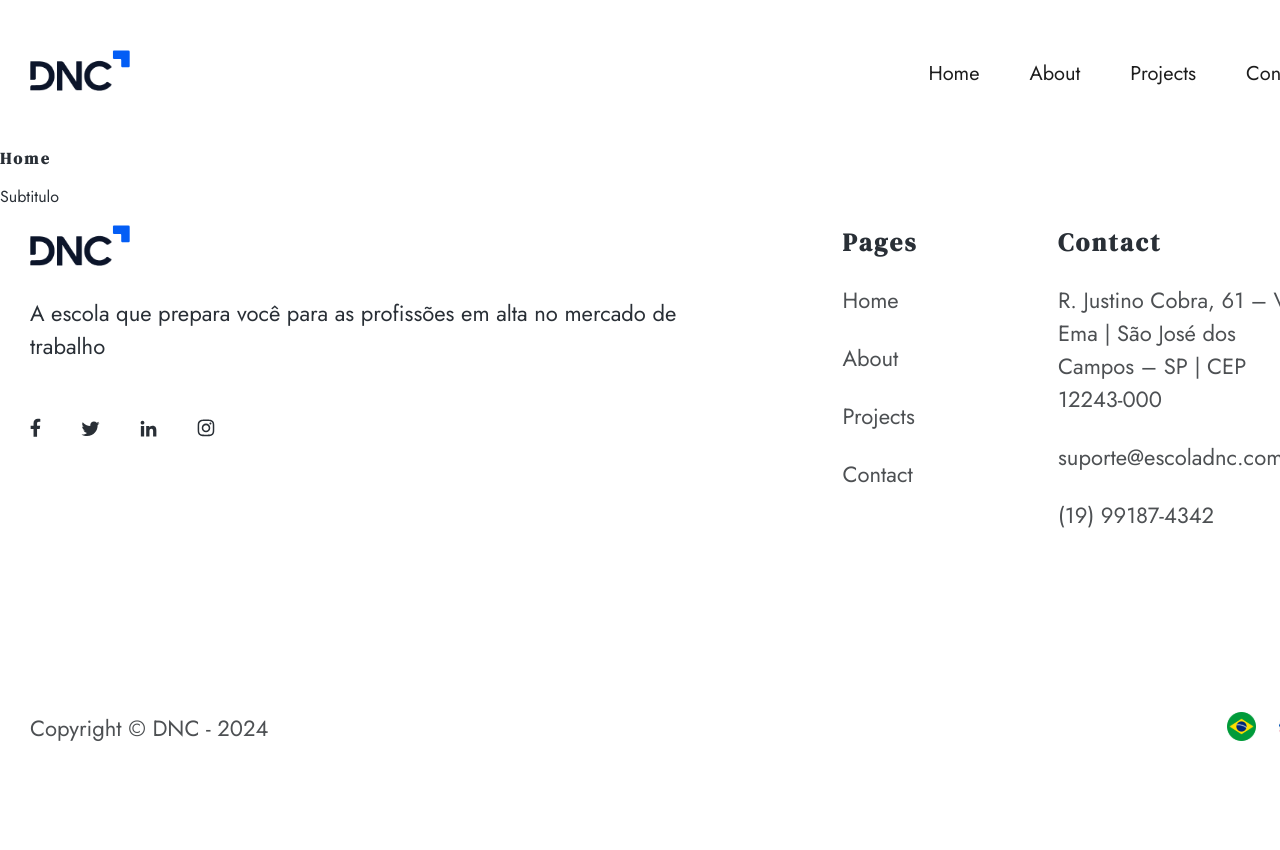
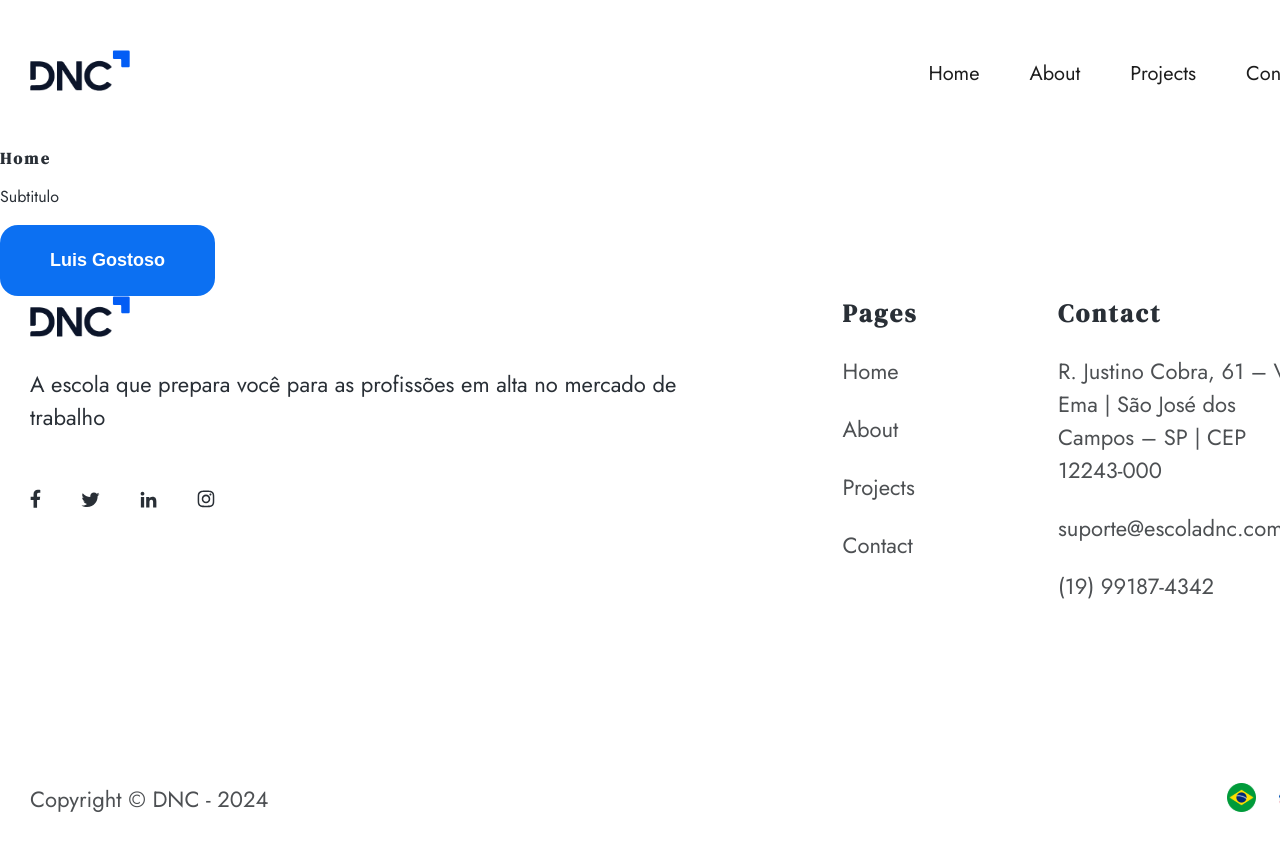
Before and after one commit to LuisDiadema/Materia-4, a React (Vite) app: page / in a window 1280 px wide. Shown: the top 850 px of the page. Before the commit the page ends 800 px from the top, so only its background shows below. Built offline with nearby package versions, Linux system fonts and the light colour scheme.

Commit message:
Adicionando botões na pagina

```diff
--- /dev/null
+++ b/src/Componentes/Button/Button.css
@@ -0,0 +1,53 @@
+.button {
+    border-radius: 18px;
+    border: none;
+    column-gap: 10px;
+    cursor: pointer;
+    display: flex;
+    font-size: 18px;
+    font-weight: 600;
+    padding: 25px 50px;
+    transition: background-color 0.3s ease;
+}
+
+/* --Primary-- */
+
+.button.primary {
+    background-color: #0C70F2;
+    color: white;
+}
+
+.button.primary:hover {
+    background-color: #0056B3;
+}
+
+/* --Secondary-- */
+
+.button.secondary {
+    background-color: #1D1D1D;
+    color: white;
+}
+
+.button.secondary:hover {
+    background-color: #4D5053;
+}
+
+/* --Outline-- */
+
+.button.outiline {
+    background-color: white;
+    color: #0C70F2;
+}
+
+.button.outline:hover {
+    background-color: #0C70F2;
+    color: white;
+}
+
+/* --Disabled-- */
+
+.button:disabled, .button:disabled>:hover {
+    background-color: #ccc;
+    color: #666;
+    pointer-events: none;
+}
--- /dev/null
+++ b/src/Componentes/Button/Button.jsx
@@ -0,0 +1,11 @@
+import './Button.css'
+
+function Button ({ arrow, buttonStyle, loading, children, ...props }) {
+    return (
+        <button className={`button ${buttonStyle}`}>
+            {children}
+        </button>
+    )
+}
+
+export default Button
--- a/src/pages/Home.jsx
+++ b/src/pages/Home.jsx
@@ -1,4 +1,5 @@
 import Header from "../Componentes/Header/Header"
+import Button from "../Componentes/Button/Button"
 import Footer from "../Componentes/Footer/Footer"
 
 function Home () {
@@ -7,6 +8,7 @@
         <Header />
         <h1>Home</h1>
         <p>Subtitulo</p>
+        <Button buttonStyle="primary">Luis Gostoso</Button>
         <Footer />
         </>
     )
```
